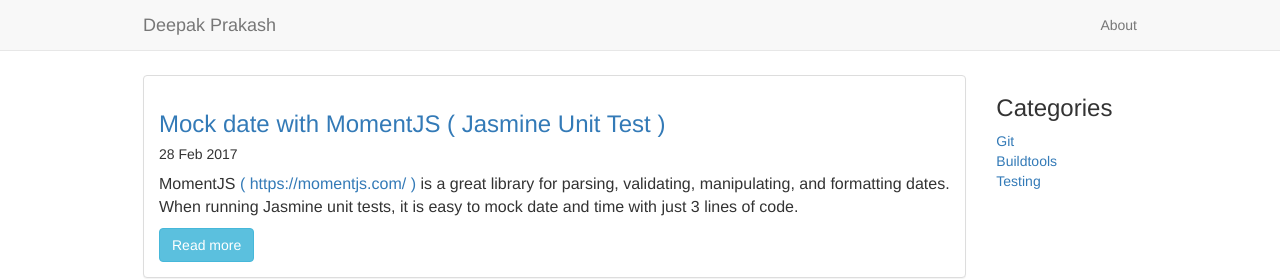
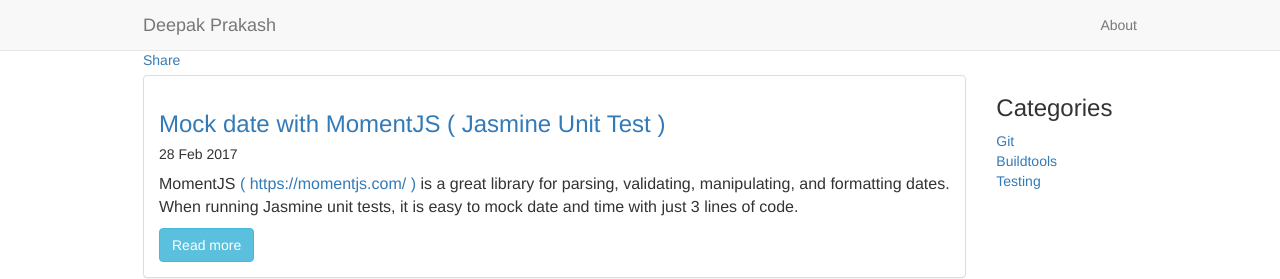
Before and after one commit to deepak6sp/deepak6sp.github.io, a Jekyll site: the page built from index.html, in a window 1280 px wide. Shown: the top 279 px of the page. Built offline with Jekyll 4.4.1, drawn with Linux system fonts in a browser that asks for light colours; nearby versions of some CDN libraries; the list of posts is cut into pages by our own code.

Commit message:
social share added

```diff
--- a/_includes/head.html
+++ b/_includes/head.html
@@ -2,4 +2,12 @@
 <meta http-equiv="Content-type" content="text/html; charset=utf-8" />
 <meta name="viewport" content="width=device-width, initial-scale=1" />
 <link rel="stylesheet" href="https://maxcdn.bootstrapcdn.com/bootstrap/3.3.7/css/bootstrap.min.css">
- <link rel="stylesheet" href="/assets/css/main.css">
+<link rel="stylesheet" href="/assets/css/main.css">
+<div id="fb-root"></div>
+<script>(function(d, s, id) {
+  var js, fjs = d.getElementsByTagName(s)[0];
+  if (d.getElementById(id)) return;
+  js = d.createElement(s); js.id = id;
+  js.src = "//connect.facebook.net/en_GB/sdk.js#xfbml=1&version=v2.8";
+  fjs.parentNode.insertBefore(js, fjs);
+}(document, 'script', 'facebook-jssdk'));</script>
--- a/_includes/header.html
+++ b/_includes/header.html
@@ -10,6 +10,11 @@
           <span class="icon-bar"></span>
         </button>
         <a class="navbar-brand" href="/">{{ site.title }}</a>
+        <div class="fb-share-button" data-href="https://deepak6sp.github.io/" data-layout="button_count" data-size="small" data-mobile-iframe="true">
+          <a class="fb-xfbml-parse-ignore" target="_blank" href="https://www.facebook.com/sharer/sharer.php?u=https%3A%2F%2Fdeepak6sp.github.io%2F&amp;src=sdkpreparse">
+            Share
+          </a>
+        </div>
       </div>
       <!-- Collect the nav links, forms, and other content for toggling -->
       <div class="collapse navbar-collapse" id="bs-example-navbar-collapse-1">
--- a/assets/css/main.css
+++ b/assets/css/main.css
@@ -6,3 +6,7 @@ p {
 
 .container {
   max-width: 1024px; }
+
+.fb-share-button {
+  margin-top: 15px;
+  max-height: 20px; }
--- /dev/null
+++ b/assets/scss/components/_header.scss
@@ -0,0 +1,4 @@
+.fb-share-button{
+  margin-top: 15px;
+  max-height: 20px;
+}
--- a/assets/scss/main.scss
+++ b/assets/scss/main.scss
@@ -1,3 +1,4 @@
 @import 'globals/colors';
 @import 'globals/defaults';
 @import 'components/buttons';
+@import 'components/header';
```
Also changed, not shown: 15 other files.
